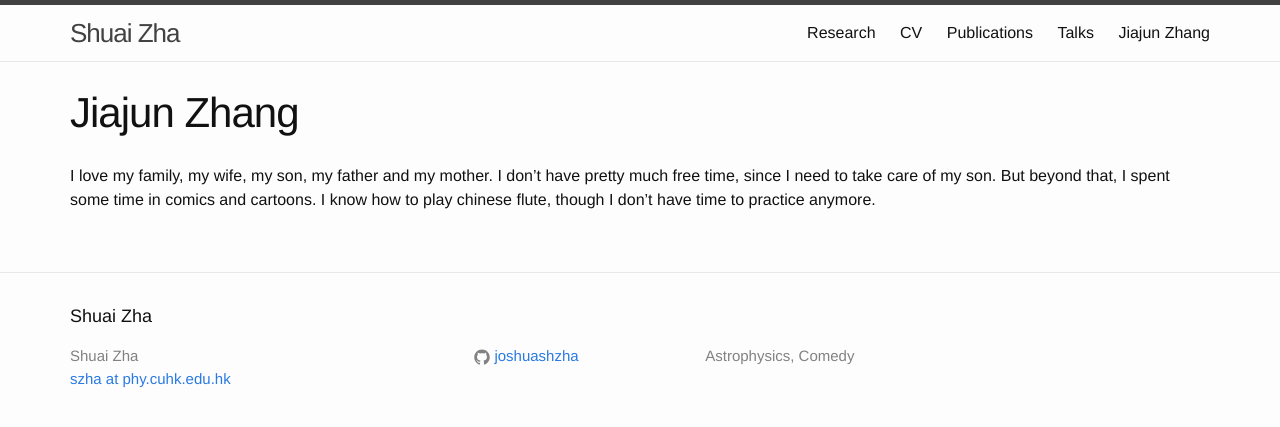
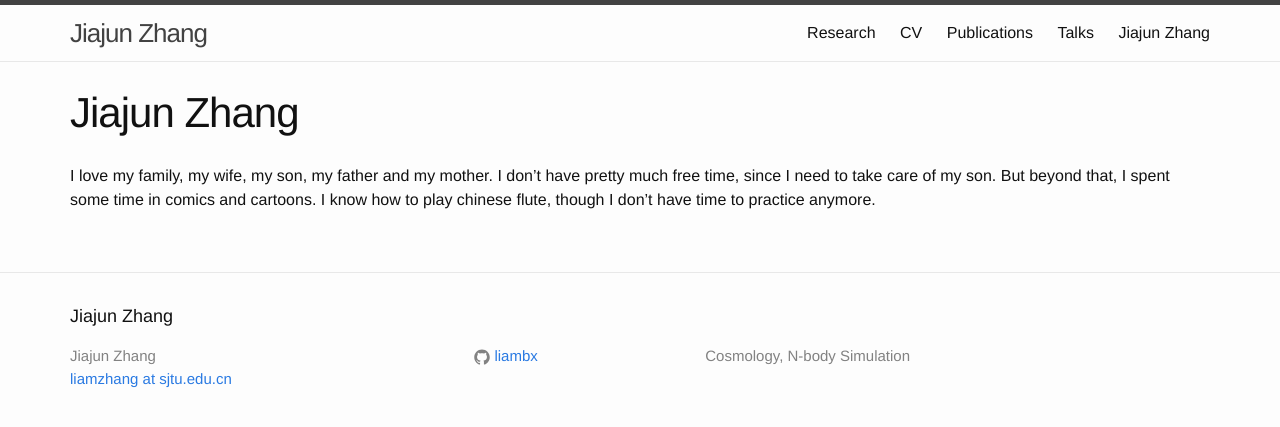
Before and after one commit to liambx/jjzhang.github.io, a Jekyll site: the page built from zhang.md, in a window 1280 px wide. Shown: the top 427 px of the page. Built offline with Jekyll 4.4.1, drawn with Linux system fonts in a browser that asks for light colours.

Commit message:
modify footnote

```diff
--- a/_config.yml
+++ b/_config.yml
@@ -1,13 +1,13 @@
 # Site settings
-title: Shuai Zha
+title: Jiajun Zhang
 tagline:          'Homepage'
-description:      'Astrophysics, Comedy'
-email: szha at phy.cuhk.edu.hk
+description:      'Cosmology, N-body Simulation'
+email: liamzhang at sjtu.edu.cn
 #description: > # this means to ignore newlines until "baseurl:"
 #  Thank you for visiting my website
 baseurl: "" # the subpath of your site, e.g. /blog/
 url: "http://yourdomain.com" # the base hostname & protocol for your site
-github_username:  joshuashzha
+github_username:  liambx
 
 # Build settings
 markdown: kramdown
```
Also changed, not shown: zhang.md (renamed from zha.md).
